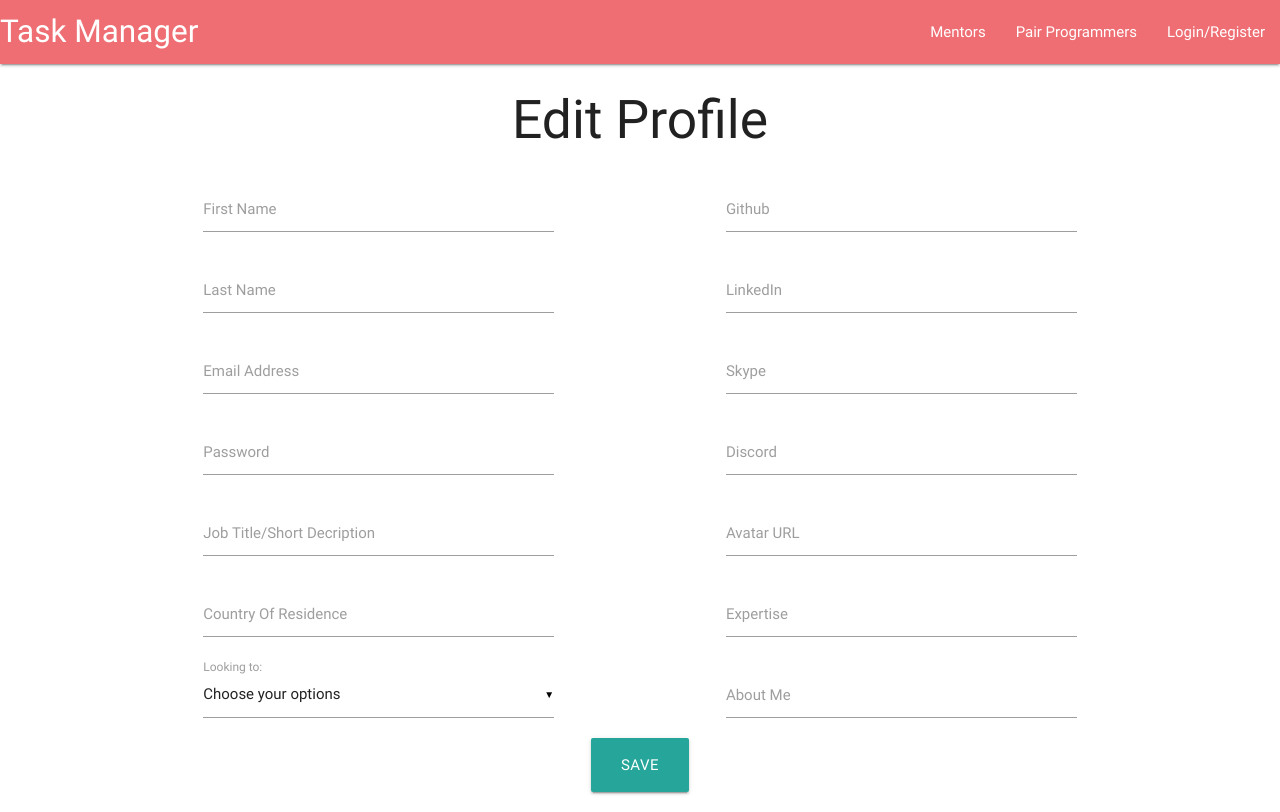
After one commit to isaacwoodruff/codetogether, a Flask app: template templates/edit-profile.html in a window 1280 px wide. The commit adds this page. Run offline with Flask 2, Linux system fonts and the light colour scheme; the template is opened without the code that fills it, so the values that code supplies are empty; some libraries are stand-ins or nearby versions.

Commit message:
Created profile form template

```diff
--- /dev/null
+++ b/static/js/forms.js
@@ -0,0 +1,3 @@
+$(document).ready(function() {
+    $('select').material_select();
+});
--- a/templates/base.html
+++ b/templates/base.html
@@ -27,6 +27,7 @@
     </div>
     <script src="https://cdnjs.cloudflare.com/ajax/libs/jquery/3.2.1/jquery.min.js"></script>
     <script src="https://cdnjs.cloudflare.com/ajax/libs/materialize/0.100.2/js/materialize.min.js"></script>
+    <script src="{{url_for('static', filename='js/forms.js')}}"></script>
 </body>
 
 </html>
--- /dev/null
+++ b/templates/edit-profile.html
@@ -0,0 +1,86 @@
+{% extends 'base.html' %} {% block content %}
+    <div class="row center">
+        <h2>Edit Profile</h2>
+        <form action="" method="POST"  class="col s12">
+        <div class="col s5">
+            <div class="input-field">
+                <label for="first_name">First Name</label>
+                <input id="first_name" name="first_name" type="text" class="validate">
+            </div>
+
+            <div class="input-field">
+                <label for="last_name">Last Name</label>
+                <input id="last_name" name="last_name" type="text" class="validate">
+            </div>
+
+            <div class="input-field">
+                <label for="email">Email Address</label>
+                <input id="email" name="email" type="email" class="validate">
+            </div>
+
+            <div class="input-field">
+                <label for="password">Password</label>
+                <input id="password" name="password" type="password" class="validate">
+            </div>
+
+            <div class="input-field">
+                <label for="description">Job Title/Short Decription</label>
+                <input id="description" name="description" type="text" class="validate">
+            </div>
+
+            <div class="input-field">
+                <label for="country">Country Of Residence</label>
+                <input id="country" name="country" type="text" class="validate">
+            </div>
+
+            <div class="input-field">
+                <select multiple>
+                    <option value="" disabled selected>Choose your options</option>
+                    <option value="find-mentor">Find a mentor</option>
+                    <option value="become-mentor">Become a mentor</option>
+                    <option value="pair-program">Pair program</option>
+                </select>
+                <label>Looking to:</label>
+            </div>
+        </div>
+        <div class="col s2"></div>
+        <div class="col s5">
+            <div class="input-field">
+                <label for="github">Github</label>
+                <input id="github" name="github" type="text">
+            </div>
+
+            <div class="input-field">
+                <label for="linkedin">LinkedIn</label>
+                <input id="linkedin" name="linkedin" type="text">
+            </div>
+
+            <div class="input-field">
+                <label for="skype">Skype</label>
+                <input id="skype" name="skype" type="text">
+            </div>
+
+            <div class="input-field">
+                <label for="discord">Discord</label>
+                <input id="discord" name="discord" type="text">
+            </div>
+
+            <div class="input-field">
+                <label for="avatar">Avatar URL</label>
+                <input id="avatar" name="avatar" type="text">
+            </div>
+
+            <div class="input-field">
+                <label for="expertise">Expertise</label>
+                <input id="expertise" name="expertise" type="text" class="materialize-textarea">
+            </div>
+
+            <div class="input-field">
+                <label for="about">About Me</label>
+                <input id="about" name="about" type="text" class="materialize-textarea">
+            </div>
+        </div>
+        <button class="btn waves-effect waves-light btn-large" type="submit" name="action">Save</button>
+        </form>
+    </div>
+{% endblock %}
```
